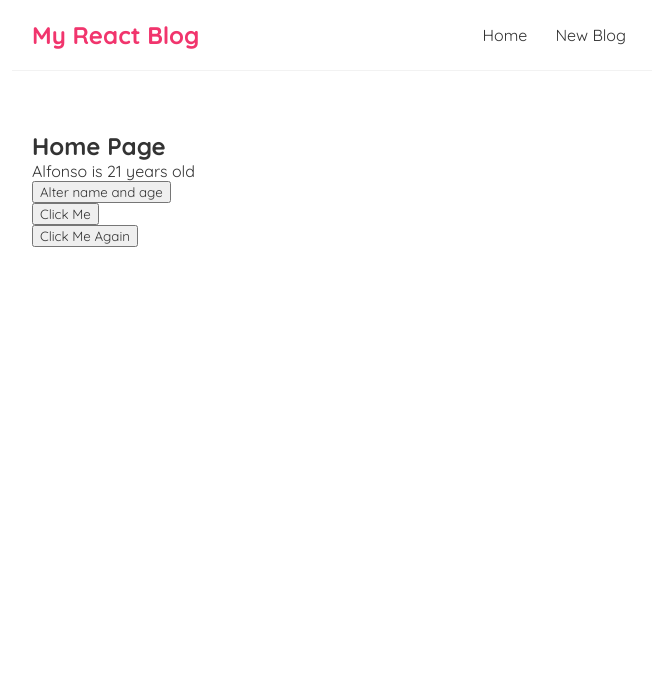
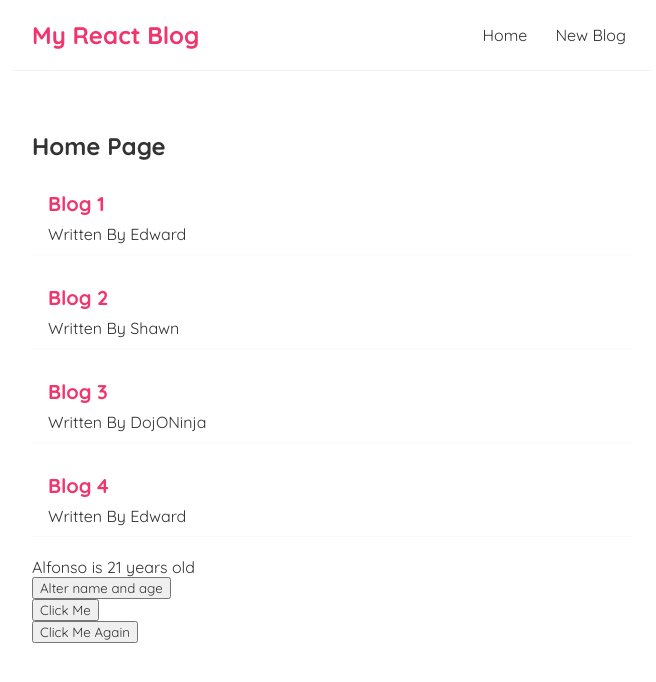
Before and after one commit to edwardramirez31/React-Blog, a React (Create React App) app: page / in a window 1280 px wide. Shown: the top 682 px of the page, without its empty margins (308-964 px from the left). Built offline with nearby package versions, Linux system fonts and the light colour scheme.

Commit message:
Iterating through arrays in JSX

```diff
--- a/src/Home.js
+++ b/src/Home.js
@@ -23,9 +23,21 @@ function Home() {
       setAge(21)
     }
   }
+  const [blogs, setBlogs] = useState([
+    {title: "Blog 1", body: "This is the first blog", author: "Edward", id: 1},
+    {title: "Blog 2", body: "This is the second blog", author: "Shawn", id: 2},
+    {title: "Blog 3", body: "This is the third blog", author: "DojONinja", id: 3},
+    {title: "Blog 4", body: "This is the fourth blog", author: "Edward", id: 4},
+  ]);
   return (
     <div className="home">
       <h2>Home Page</h2>
+      {blogs.map((blog) => (
+        <div className="blog-preview" key={blog.id}>
+          <h2>{blog.title}</h2>
+          <p>Written By { blog.author }</p>
+        </div>
+      ))}
       <p>{name} is { age } years old</p>
       <button onClick={alterData}>Alter name and age</button><br/>
       <button onClick={handleClick}>Click Me</button><br/>
--- a/src/index.css
+++ b/src/index.css
@@ -34,3 +34,18 @@
   margin: 40px auto;
   padding: 20px;
 }
+
+/* blog previews / list */
+.blog-preview {
+  padding: 10px 16px;
+  margin: 20px 0;
+  border-bottom: 1px solid #fafafa;
+}
+.blog-preview:hover {
+  box-shadow: 1px 3px 5px rgba(0,0,0,0.1);
+}
+.blog-preview h2 {
+  font-size: 20px;
+  color: #f1356d;
+  margin-bottom: 8px;
+}
```
